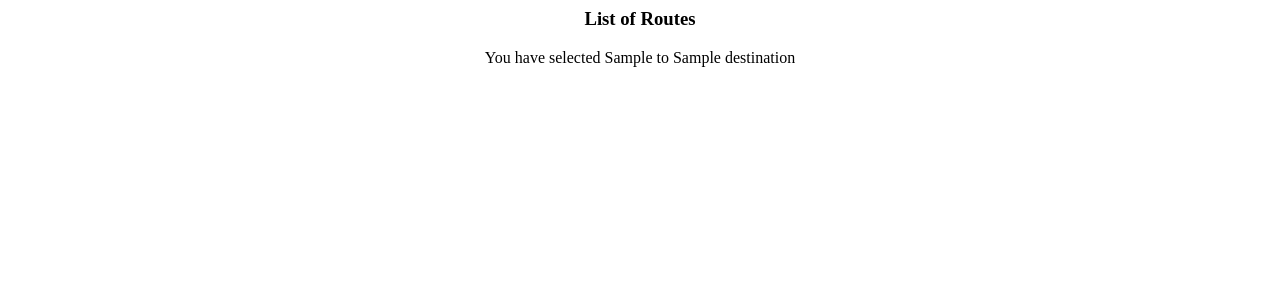
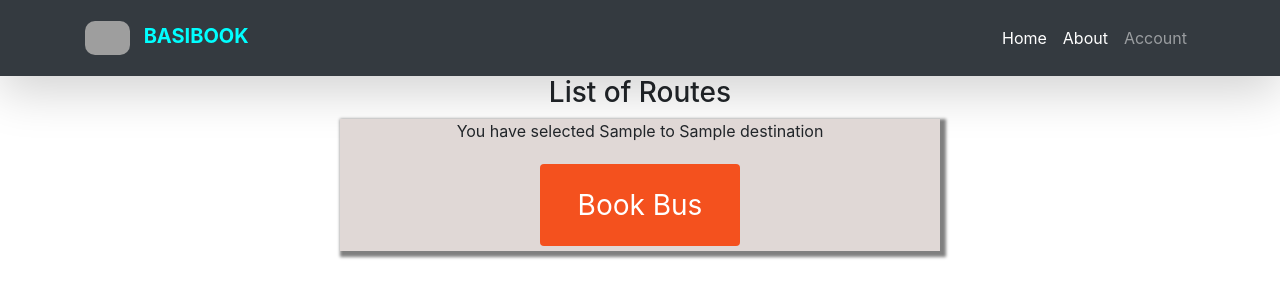
Before and after one commit to 0724654276/basi-book, a Django app: template users/templates/passengers/selectedroute.html in a window 1280 px wide. Shown: the top 300 px of the page. Run offline with Django 3.2, Linux system fonts and the light colour scheme; the template is opened without the code that fills it: most values are stand-ins (such as "Sample title", 1, 10 or a date in 2020); some libraries are stand-ins or nearby versions; some web fonts are replaced; grey boxes are pictures that could not be loaded.

Commit message:
add updates

```diff
--- a/Basi/templates/navbar.html
+++ b/Basi/templates/navbar.html
@@ -20,10 +20,6 @@
           <li class="nav-item"><a href="{% url 'Basi:home' %}" class="nav-link">Account</a></li>
           {% endif %}
           {% if user.is_authenticated %}
-          <li class="nav-item">
-           <button class="btn btn-primary"><a style="color: white;" class="nav-link" href="{% url 'users:driver'  %}">Add buses</a></button>
-
-          </li>
 
 
           <li class="nav-item">
--- a/Bus/urls.py
+++ b/Bus/urls.py
@@ -27,7 +27,7 @@ from mpesa.urls import mpesa_urls
 urlpatterns = [
     path('admin/', admin.site.urls),
     # path('',include('users.urls')),
-    path("", include("users.urls", namespace="users")),
+    path("users/", include("users.urls", namespace="users")),
     path('mpesa/', include(mpesa_urls)),
     #path("", include("mpesa_api", namespace="mpesa_api")),
     path('api/v1/', include('mpesa_api.urls', namespace="mpesa_api")),
--- a/users/forms.py
+++ b/users/forms.py
@@ -59,7 +59,8 @@ class BusForm(forms.ModelForm):
     """
     class Meta:
         model = Bus
-        fields = "__all__"
+        fields =['route_id','schedule','vip_seats','business_seats', 'economy_seats', 'vip_price','business_price', 'economy_price','num_plate','phone_num' ]
+
 class BusUpdateForm(forms.ModelForm):
     """[summary]
 
--- a/users/models.py
+++ b/users/models.py
@@ -78,13 +78,13 @@ class Bus(models.Model):
     #destination = models.CharField(max_length=100, blank=True)
     #pickup_point = models.CharField(max_length=100, blank=True)
     route_id = models.ForeignKey(Route, on_delete=models.CASCADE,default=1)
-    schedule = models.CharField(max_length=100,blank=True)
+    schedule =  models.DateTimeField()
     #seats = models.CharField(max_length=9,choices = Seats.choices,default=Seats.business)
     vip_seats = models.IntegerField(null=True,blank=True)
-    bussiness_seats = models.IntegerField(null=True,blank=True)
+    business_seats = models.IntegerField(null=True,blank=True)
     economy_seats = models.IntegerField(null=True,blank=True)
     vip_price = models.IntegerField(null=True,blank=True)
-    bussiness_price = models.IntegerField(null=True,blank=True)
+    business_price = models.IntegerField(null=True,blank=True)
     economy_price = models.IntegerField(null=True,blank=True)
     num_plate = models.CharField(max_length=100,blank=True)
     phone_num = models.CharField(max_length=100,blank=True)
--- a/users/templates/drivers/driver.html
+++ b/users/templates/drivers/driver.html
@@ -100,13 +100,13 @@
         <div class="modal-dialog modal-dialog-centered" role="document">
           <div class="modal-content">
             <div class="modal-header border-bottom-0">
-              <h5 class="modal-title" id="exampleModalLabel">Add a route</h5>
+              <h5 class="modal-title" id="exampleModalLabel">Add a Bus</h5>
               <button type="button" class="close" data-dismiss="modal" aria-label="Close">
                 <span aria-hidden="true">&times;</span>
               </button>
             </div>
                        <div class="modal-body">
-                        <form method="POST" action="/driver"  enctype="multipart/form-data">
+                        <form method="POST" action="/users/bus"  enctype="multipart/form-data">
                           {% csrf_token %}
                       {{form|crispy}}
 
@@ -126,7 +126,7 @@
 <div class="center">
   <div class="btn-1">
 
-    <a href="{% url 'users:buspage' %}"><span>View buses</span></a>
+    <a href="{% url 'users:buspage' %}"><span>View your buses</span></a>
   </div>
   <!-- Created by   http://grohit.com/   -->
 </div>
--- a/users/templates/passengers/selectedroute.html
+++ b/users/templates/passengers/selectedroute.html
@@ -1,6 +1,68 @@
+{% extends "base.html" %}
+{% block content %}
+{% include "navbar.html" %}
 <center>
-    <h3>List of Routes</h3>
-    {% for route in routes %}
-    You have selected {{route.pickup_point}} to {{route.destination}}
-    {% endfor %}
+<h3>List of Routes</h3>
+<div class="tab-content col-md-12" style="	width:600px;
+        box-shadow: 3px 3px 3px 3px grey;
+        margin:10px;
+        background-color: #E0D8D6;
+      ">
+        <div class="panel yellow">
+            <center>
+                <p> You have selected {{routes.pickup_point}} to {{routes.destination}}</p>
+            </center>
+            <center>
+                <a href="{% url 'Basi:book' %}">
+                    <button class="button" style="vertical-align:middle">
+                        <span>Book Bus </span>
+                    </button>
+                </a>
+            </center>
+        </div>
+      </div>
 </center>
+
+<style>
+    .button {
+      display: inline-block;
+      border-radius: 4px;
+      background-color: #f4511e;
+      border: none;
+      color: #FFFFFF;
+      text-align: center;
+      font-size: 28px;
+      padding: 20px;
+      width: 200px;
+      transition: all 0.5s;
+      cursor: pointer;
+      margin: 5px;
+    }
+
+    .button span {
+      cursor: pointer;
+      display: inline-block;
+      position: relative;
+      transition: 0.5s;
+    }
+
+    .button span:after {
+      content: '\00bb';
+      position: absolute;
+      opacity: 0;
+      top: 0;
+      right: -20px;
+      transition: 0.5s;
+    }
+
+    .button:hover span {
+      padding-right: 25px;
+    }
+
+    .button:hover span:after {
+      opacity: 1;
+      right: 0;
+    }
+    </style>
+
+{% endblock %}
--- a/users/templates/registration/signup_form.html
+++ b/users/templates/registration/signup_form.html
@@ -24,7 +24,9 @@
             <input type="text" class="form-control" name="username" aria-describedby="emailHelp" placeholder="Enter username" required>
           </div>
           <div class="form-group">
-            <label for="exampleInputPassword1">Password</label>
+            <label for="exampleInputPassword1">Password<br>
+              <small>(Minimum of 8 characters)</small>
+            </label>
             <input type="password" class="form-control" name="password1" id="exampleInputPassword1" placeholder="Password" required>
           </div>
              <div class="form-group">
--- a/users/urls.py
+++ b/users/urls.py
@@ -10,7 +10,7 @@ urlpatterns = [
     #path("", views.home, name="home")
     path("buspage", views.buspage, name="buspage"),
     path('deletebus/<int:id>/', views.deletebus, name='deletebus'),
-    path('selectedroute/<int:id>/', views.selectedroute, name='selectedroute'),
+    path('selectedroute/<int:id>', views.selectedroute, name='selectedroute'),
     path('updatebus/<int:pk>/', views.updatebus, name='updatebus'),
     path("bookinfo", views.bookinfo, name="bookinfo"),
     path("password_reset", views.password_reset_request, name="password_reset"),
```
Also changed, not shown: Basi/templates/book.html (+9 -22 lines), Basi/templates/index.html (+1 -7 lines), users/templates/passengers/passenger.html (+11 -18 lines), users/templates/registration/login.html (+8 -7 lines), users/views.py (+16 -15 lines), media/profile_pics/Unusual-Baby-Girl-Names.jpg (added), media/profile_pics/cyclist.jpg (added), users/migrations/0003_rename_bussiness_price_bus_business_price_and_more.py (added).
